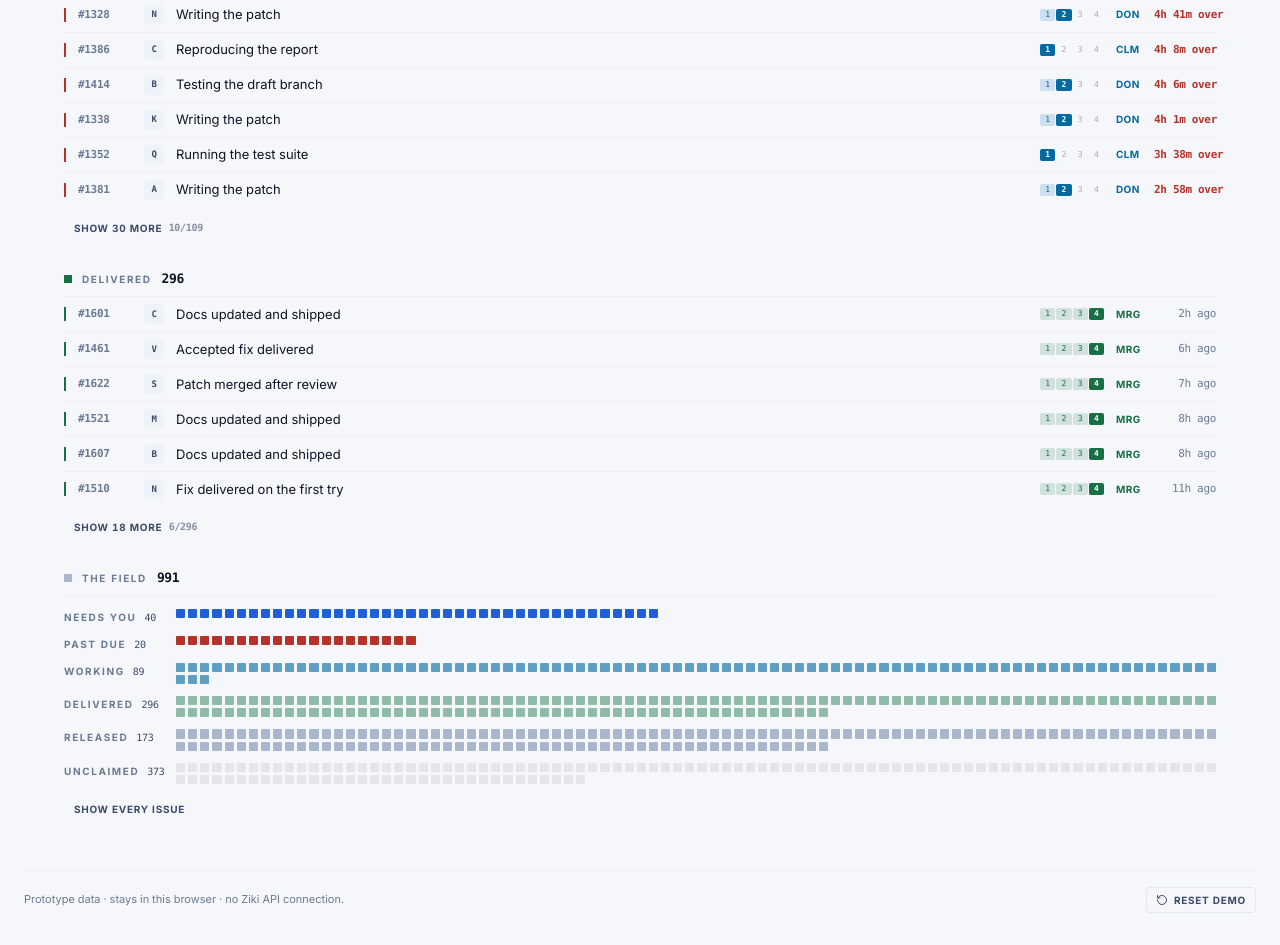
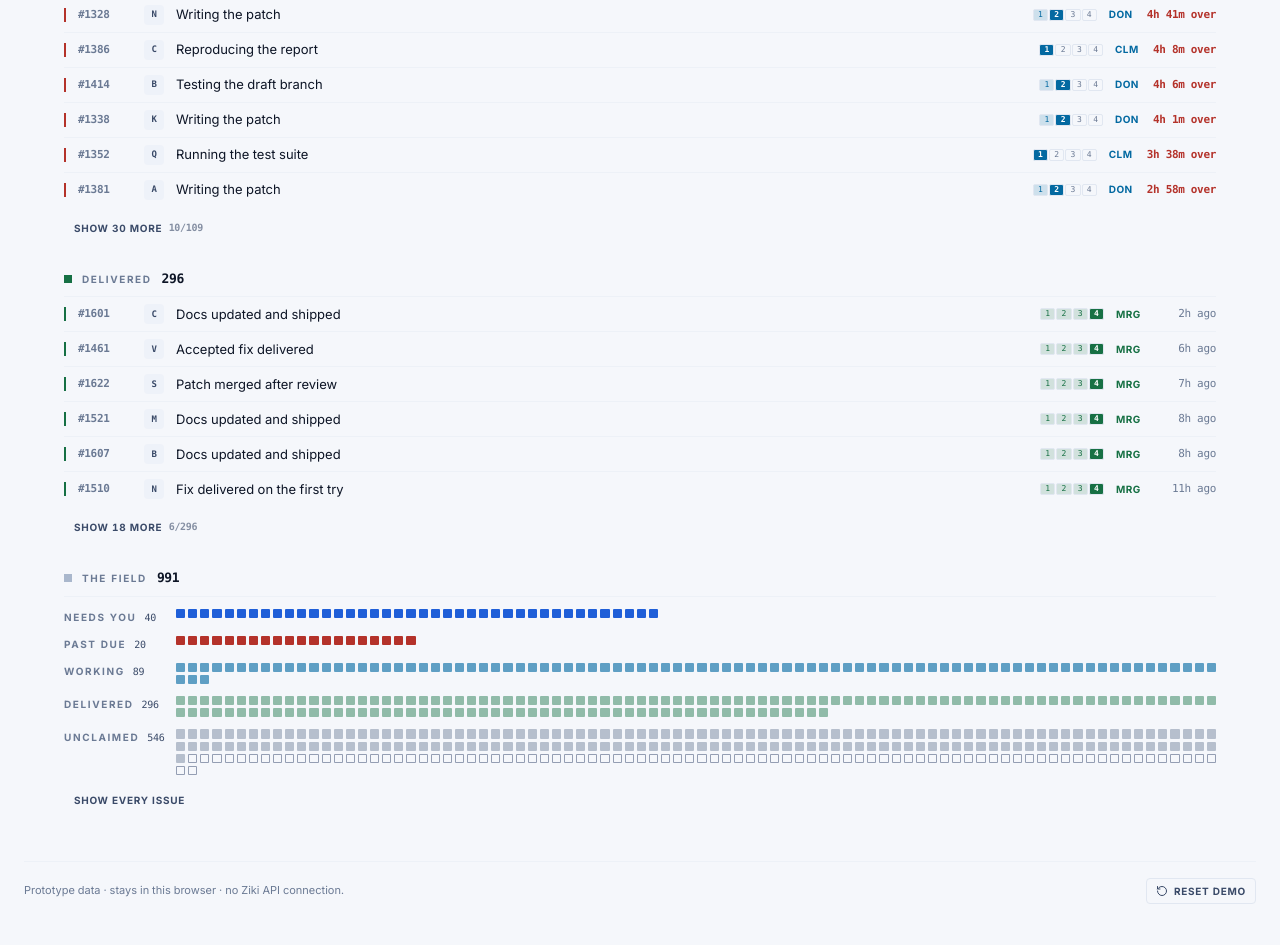
Before and after one commit to flawrrz/ziki-agent-command-center, a Next.js app: page / in a window 1280 px wide. Shown: the part 1000-1945 px from the top of the page. Built offline with nearby package versions, Linux system fonts and the light colour scheme.

Commit message:
fix: give the clock column room and draw the quiet cells

```diff
--- a/src/app/globals.css
+++ b/src/app/globals.css
@@ -528,11 +528,13 @@
     align-items: center;
     justify-content: center;
     height: 12px;
-    border: 1px solid transparent;
+    /* Every cell is drawn, reached or not: the unread ones are the distance left
+       to travel, so a borderless ghost digit cannot be read as "no rail". */
+    border: 1px solid var(--zk-border);
     border-radius: 2px;
     font-size: 8px;
     line-height: 1;
-    color: color-mix(in srgb, var(--zk-muted) 60%, transparent);
+    color: var(--zk-muted);
   }
 
   .zk-rail-seg[data-state="done"] {
@@ -622,12 +624,20 @@
     background-color: color-mix(in srgb, var(--zk-ok-fg) 45%, transparent);
   }
 
+  /* Inside the merged unclaimed band the two endings are told apart by
+     whether the square is filled in at all: a returned claim is solid, an
+     issue nobody ever took is only outlined. Both use the same tone, so the
+     difference is amount of ink rather than hue, and the outline survives a
+     9px cell in either theme. A shape that carries the split retires the text
+     hint the ledger used to spend on it. */
   .zk-cell[data-state="released"] {
-    background-color: var(--zk-dot);
+    background-color: color-mix(in srgb, var(--zk-muted) 45%, transparent);
   }
 
   .zk-cell[data-state="idle"] {
-    background-color: color-mix(in srgb, var(--zk-text) 7%, transparent);
+    background-color: transparent;
+    box-shadow: inset 0 0 0 1px
+      color-mix(in srgb, var(--zk-muted) 70%, transparent);
   }
 }
 
--- a/src/components/issue-field.tsx
+++ b/src/components/issue-field.tsx
@@ -4,23 +4,26 @@ import Link from "next/link";
 import { useState } from "react";
 import type { CellState, Field, FieldCell } from "@/lib/board";
 
-const BANDS: { state: CellState; label: string; cap: number }[] = [
-  { state: "need", label: "Needs you", cap: 60 },
-  { state: "late", label: "Past due", cap: 60 },
-  { state: "running", label: "Working", cap: 140 },
-  { state: "delivered", label: "Delivered", cap: 140 },
-  { state: "released", label: "Released", cap: 140 },
-  { state: "idle", label: "Unclaimed", cap: 120 },
+const BANDS: { states: CellState[]; label: string; cap: number }[] = [
+  { states: ["need"], label: "Needs you", cap: 60 },
+  { states: ["late"], label: "Past due", cap: 60 },
+  { states: ["running"], label: "Working", cap: 140 },
+  { states: ["delivered"], label: "Delivered", cap: 140 },
+  /* One band, two shapes: a claim that came back and one nobody ever took are
+     the same live state — waiting for dispatch — so they share a row. The cell's
+     own tooltip says which, and the square is filled or only outlined, so the
+     split stays visible without costing a second band. */
+  { states: ["released", "idle"], label: "Unclaimed", cap: 260 },
 ];
 
 function Band({
   label,
-  state,
+  states,
   cells,
   total,
 }: {
   label: string;
-  state: CellState;
+  states: CellState[];
   cells: FieldCell[];
   total: number;
 }) {
@@ -30,7 +33,7 @@ function Band({
         {label}
         <span className="zk-num ml-2 font-normal text-zk-text2">{total}</span>
       </span>
-      <div className="zk-field min-w-0 flex-1" data-band={state}>
+      <div className="zk-field min-w-0 flex-1" data-band={states.join(" ")}>
         {cells.map((cell) => (
           <Link
             key={cell.href}
@@ -57,13 +60,13 @@ export function IssueField({ field }: { field: Field }) {
   return (
     <div className="space-y-3">
       {BANDS.map((band) => {
-        const all = field.cells.filter((cell) => cell.state === band.state);
+        const all = field.cells.filter((cell) => band.states.includes(cell.state));
 
         return all.length === 0 ? null : (
           <Band
-            key={band.state}
+            key={band.label}
             label={band.label}
-            state={band.state}
+            states={band.states}
             total={all.length}
             cells={expanded ? all : all.slice(0, band.cap)}
           />
--- a/src/components/ledger.tsx
+++ b/src/components/ledger.tsx
@@ -35,15 +35,14 @@ export function Ledger({
     { label: "Running", value: field.counts.running, href: "#running", tone: "text-zk-info-fg" },
     { label: "Delivered", value: field.counts.delivered, href: "#shipped", tone: "text-zk-ok-fg" },
     /* Released is folded in rather than given its own cell: the live state of a
-       returned issue is the same as one nobody ever took. The hint keeps the
-       split, because "dispatch never ranked anyone" and "an agent lost it" are
-       different questions to ask. */
+       returned issue is the same as one nobody ever took. The field keeps the
+       split visible — solid square for a claim that came back, outline for one
+       that was never made. */
     {
       label: "Unclaimed",
       value: field.counts.idle + field.counts.released,
       href: "#field",
       tone: "text-zk-muted",
-      hint: `${field.counts.idle} untouched · ${field.counts.released} released`,
     },
   ];
 
@@ -61,8 +60,8 @@ export function Ledger({
         </Link>
       ))}
 
-      {/* Not a state: the denominator the six cells above add up to. "Backlog"
-          would collide with NO AGENT and claim delivered work as unfinished. */}
+      {/* Not a state: the denominator the five cells above add up to. "Backlog"
+          would collide with UNCLAIMED and claim delivered work as unfinished. */}
       <div className="zk-ledger-cell justify-between">
         <span className="zk-label">All issues</span>
         <span className="zk-num text-[22px] font-bold leading-none text-zk-text2">
--- a/src/components/queue-row.tsx
+++ b/src/components/queue-row.tsx
@@ -113,9 +113,12 @@ export function QueueRow({
           </>
         ) : null}
 
+        {/* A minimum, not a fixed width: the clock and the verb are the last two
+            columns, so a font that measures wider than the box has to push the
+            verb aside instead of painting through it. */}
         <span
           className={cn(
-            "zk-num shrink-0 whitespace-nowrap text-right text-[11px] sm:w-[62px]",
+            "zk-num shrink-0 whitespace-nowrap text-right text-[11px] sm:min-w-[62px]",
             late ? "font-bold text-zk-bad-fg" : "text-zk-muted",
           )}
         >
@@ -123,7 +126,7 @@ export function QueueRow({
         </span>
 
         {card.verb ? (
-          <span className="hidden w-[62px] shrink-0 text-right text-[10px] font-bold uppercase tracking-[0.08em] text-zk-accent sm:block">
+          <span className="hidden shrink-0 whitespace-nowrap text-right text-[10px] font-bold uppercase tracking-[0.08em] text-zk-accent sm:block sm:min-w-[62px]">
             {card.verb}
           </span>
         ) : null}
```
Also changed, not shown: 1 other file (tests, documents, lock files or other folders).
